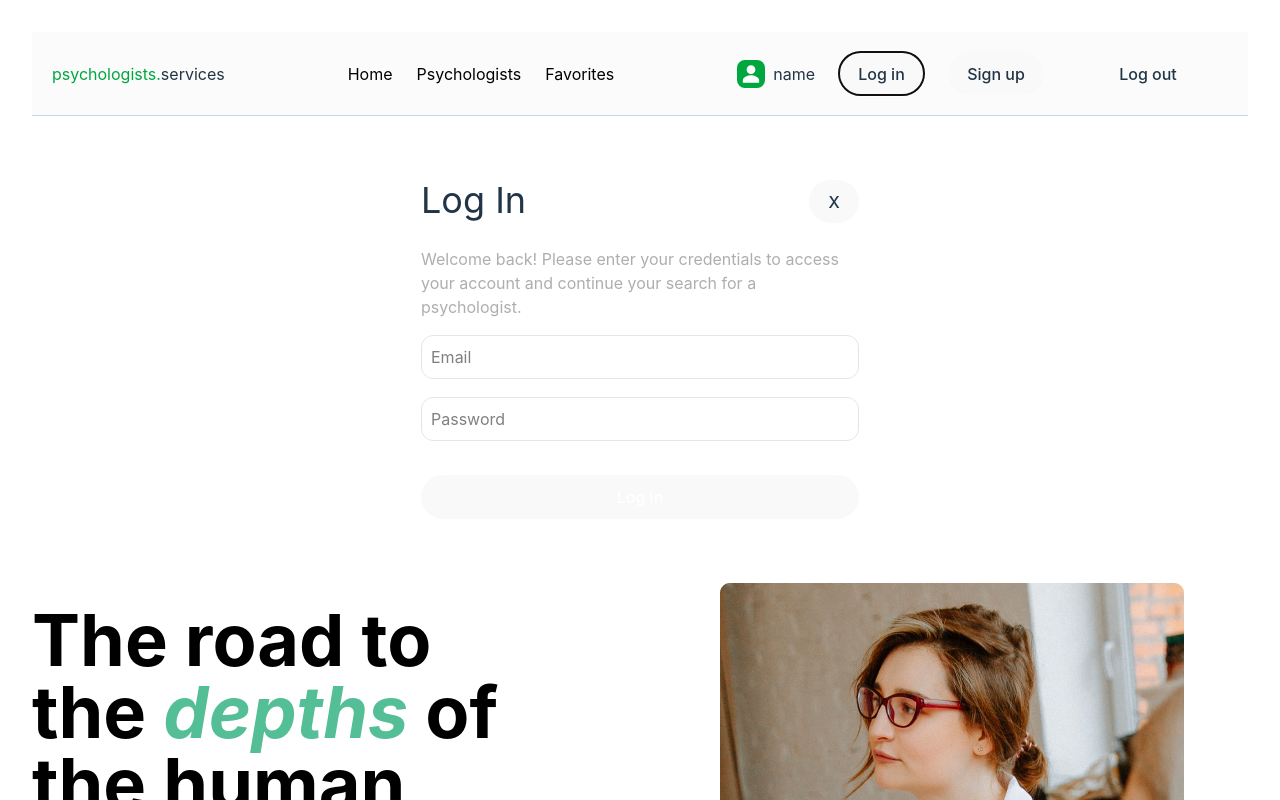
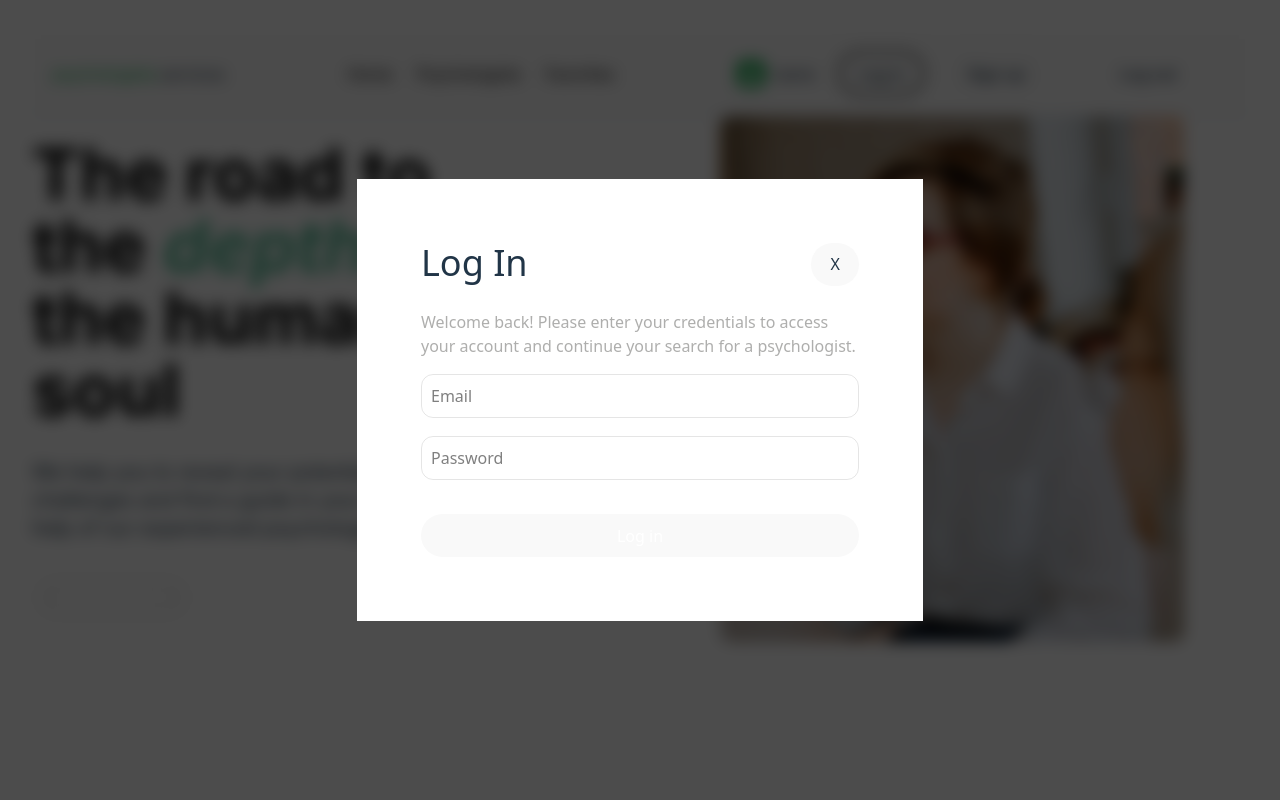
Before and after one commit to gizemcobannnn/psychologists, a React (Vite) app in the folder psychologists/: page / in a window 1280 px wide. Both pictures are taken after a click on the button "Log in". Shown: the top 800 px of the page. Built offline with nearby package versions, Linux system fonts and the light colour scheme.

Commit message:
modals open and bg is blur

```diff
--- a/psychologists/src/components/LoginModal/Login.jsx
+++ b/psychologists/src/components/LoginModal/Login.jsx
@@ -3,7 +3,7 @@
 import * as Yup from "yup";
 import app from '../../firebaseConfig';
 import { getAuth, signInWithEmailAndPassword } from "firebase/auth";
-
+import {createPortal} from "react-dom";
 export default function Login({closeModal}) {
   const emailId = useId();
   const passwordId = useId();
@@ -23,6 +23,7 @@
     const user = userCredential.user;
     console.log(user)
     resetForm();
+    closeModal();
   })
   .catch((error) => {
     const errorCode = error.code;
@@ -33,8 +34,9 @@
   })
   };
 
-  return (
-    <div className="authForm flex flex-col items-start">
+  return createPortal(
+    <div className="fixed inset-0 z-50 flex items-center justify-center bg-black/70 backdrop-blur-sm">
+     <div className="authForm flex flex-col items-start bg-white">
       <Formik
         initialValues={{ email: "", password: "" }}
         validationSchema ={loginValidate}
@@ -90,5 +92,6 @@
         )}
       </Formik>
     </div>
+    </div>,document.body
   );
 }
--- a/psychologists/src/components/Logout/Logout.jsx
+++ b/psychologists/src/components/Logout/Logout.jsx
@@ -1,10 +1,10 @@
-
+import { createPortal } from "react-dom"
 
 export default function Logout({closeModal}) {
 
-  return (
-    <div className="flex">
+  return createPortal(
+    <div className="fixed inset-0 z-50 flex items-center justify-center bg-black/70 backdrop-blur-sm">
         <button onClick={closeModal}>Logout</button>
-    </div>
+    </div>,document.body
   )
 }
--- a/psychologists/src/components/RegisterModal/Register.jsx
+++ b/psychologists/src/components/RegisterModal/Register.jsx
@@ -3,7 +3,7 @@
 import * as Yup from "yup";
 import { getAuth, createUserWithEmailAndPassword } from "firebase/auth";
 import app from '../../firebaseConfig';
-
+import {createPortal} from 'react-dom'
 export default function Register({closeModal}) {
   const nameId = useId();
   const emailId = useId();
@@ -33,6 +33,7 @@
         console.log("User registered:", userCredential.user);
         console.log("Name:", name);
         resetForm();
+        closeModal();
       })
       .catch((error) => {
         console.error("Registration error:", error.code, error.message);
@@ -42,8 +43,9 @@
       });
   };
 
-  return (
-    <div className="authForm flex flex-col items-start">
+  return createPortal(
+    <div className="fixed inset-0 z-50 flex items-center justify-center bg-black/70 backdrop-blur-sm">
+    <div className="authForm flex flex-col items-start bg-white">
       <Formik
         initialValues={{ name: "", email: "", password: "" }}
         validationSchema={registerSchema}
@@ -120,5 +122,7 @@
         )}
       </Formik>
     </div>
+    </div>, document.body
+
   );
 }
```
